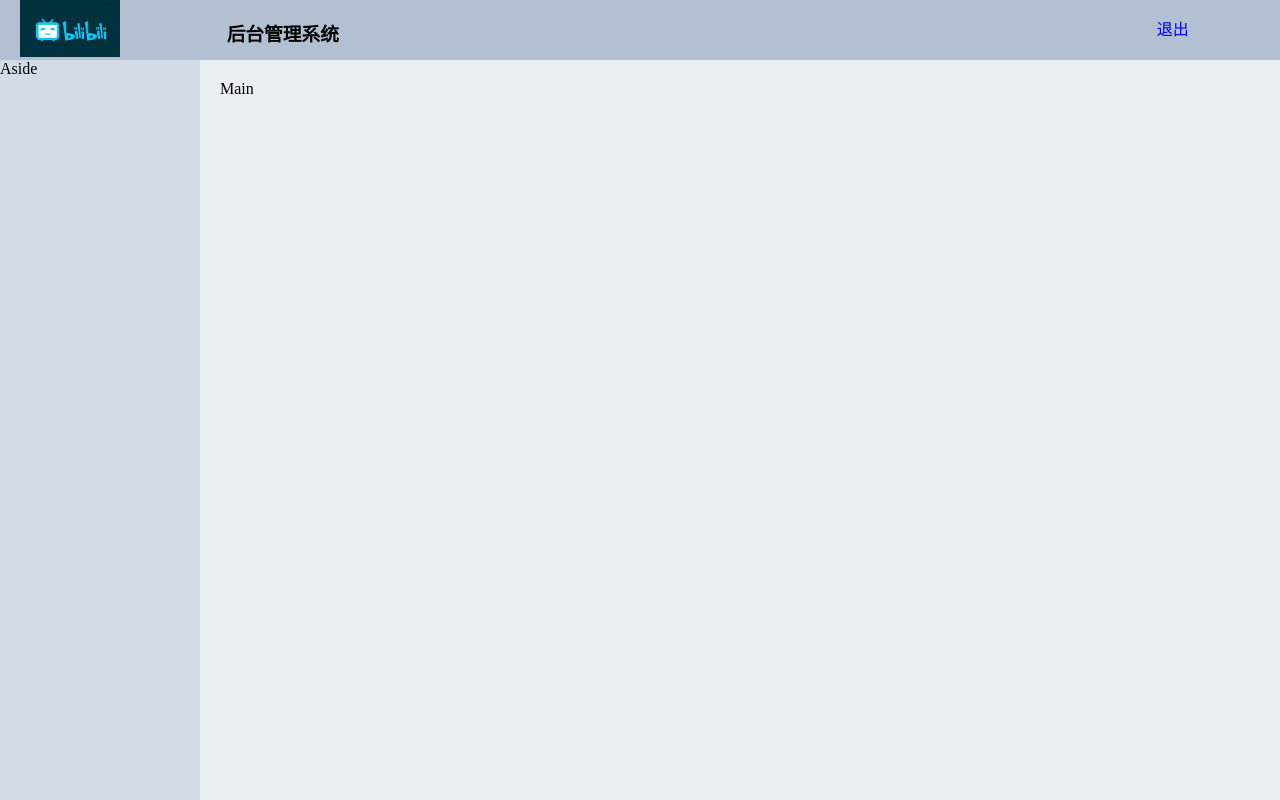
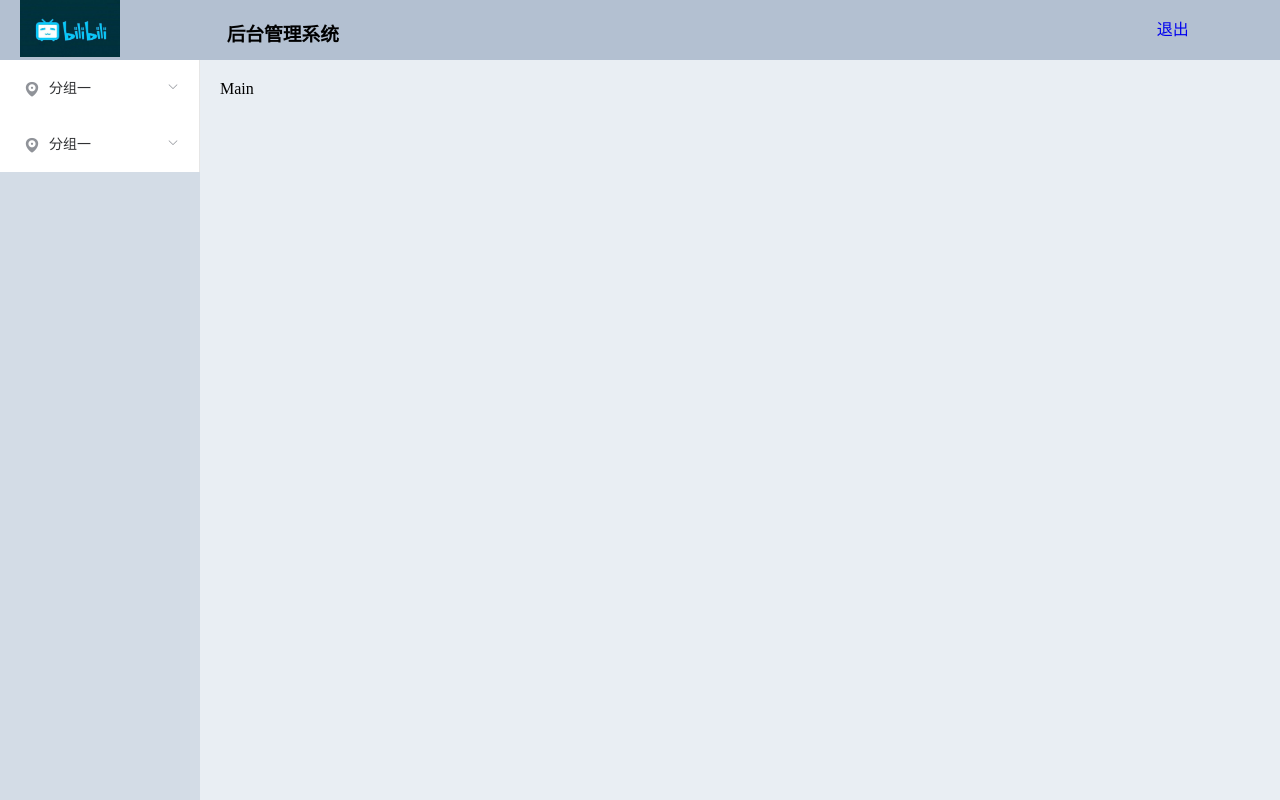
Before and after one commit to flowerburied/vue-element, a Vue app: page /#/ in a window 1280 px wide. Built offline with nearby package versions, Linux system fonts and the light colour scheme.

Commit message:
引入导航样式-调整样式

```diff
--- a/src/components/home/home.vue
+++ b/src/components/home/home.vue
@@ -19,7 +19,33 @@
       </el-col>
     </el-header>
     <el-container>
-      <el-aside class="aside" width="200px">Aside</el-aside>
+      <el-aside class="aside" width="200px">
+        <!-- 侧边导航栏 -->
+        <el-menu :unique-opened="true">
+          <el-submenu index="1">
+
+            <template slot="title">
+              <i class="el-icon-location"></i>
+              <span>分组一</span>
+            </template>
+            <el-menu-item index="1-1">选项1</el-menu-item>
+            <el-menu-item index="1-2">选项2</el-menu-item>
+
+          </el-submenu>
+          <!-- 2 -->
+          <el-submenu index="2">
+
+            <template slot="title">
+              <i class="el-icon-location"></i>
+              <span>分组一</span>
+            </template>
+            <el-menu-item index="1-1">选项1</el-menu-item>
+            <el-menu-item index="1-2">选项2</el-menu-item>
+
+          </el-submenu>
+
+        </el-menu>
+      </el-aside>
       <el-main class="main">Main</el-main>
     </el-container>
   </el-container>
@@ -34,19 +60,26 @@
 
   mounted() {},
 
-  methods: {}
+  methods: {
+    handleOpen(key, keyPath) {
+      console.log(key, keyPath);
+    },
+    handleClose(key, keyPath) {
+      console.log(key, keyPath);
+    }
+  }
 };
 </script>
 <style  scoped>
 /* 头部布局 */
-.imgStyle{
+.imgStyle {
   width: 100px;
 }
-.middle{
-align-items: center;
+.middle {
+  align-items: center;
 }
-.loginOut{
- line-height: 60px;
+.loginOut {
+  line-height: 60px;
   text-decoration: none;
 }
 /* 大体布局 */
```
